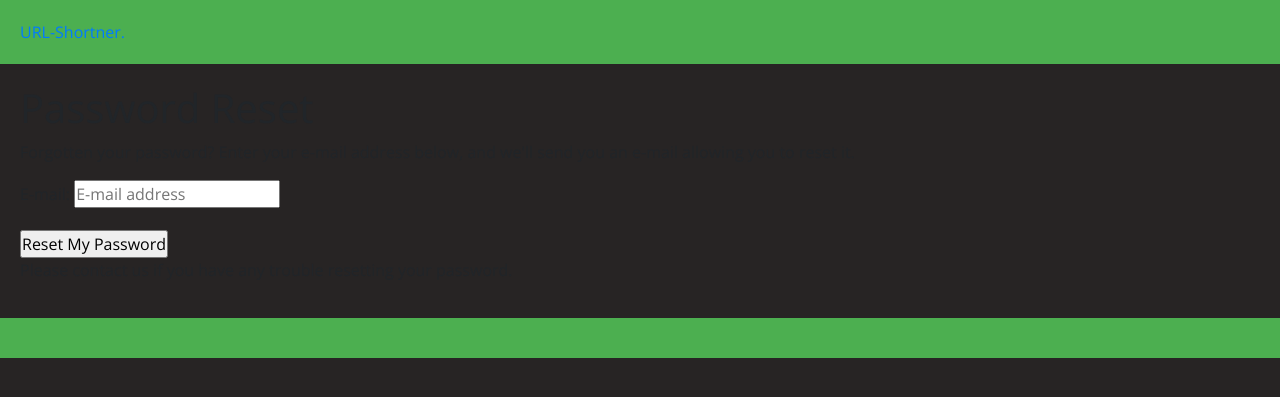
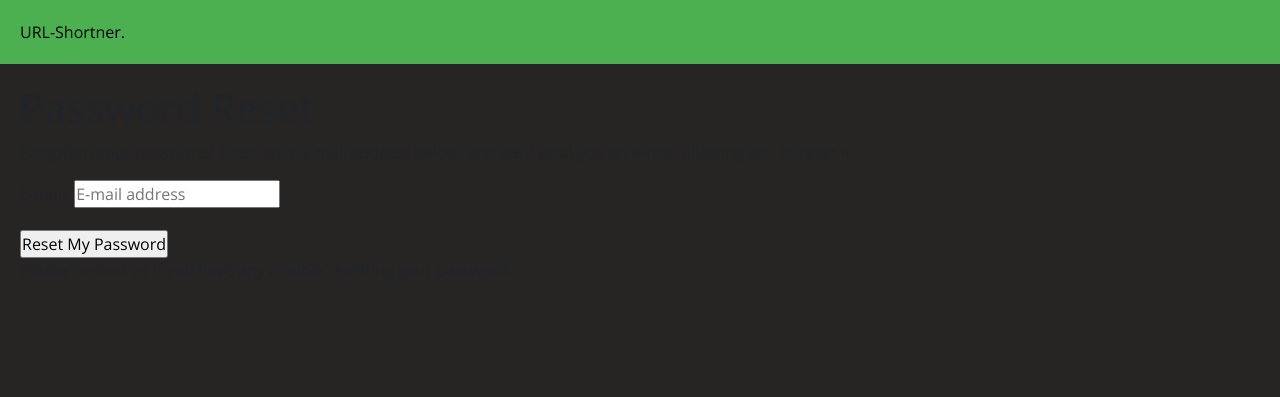
Before and after one commit to nova-sangeeth/bitsy-urlshortner, a Django app: page /accounts/password/reset/ in a window 1280 px wide. Shown: the top 397 px of the page. Run offline with Django 3.2, Linux system fonts and the light colour scheme; some libraries are stand-ins or nearby versions.

Commit message:
added the style to the template directly and commented the footer div for now.

```diff
--- a/templates/base.html
+++ b/templates/base.html
@@ -26,9 +26,7 @@
 
 <body>
     <header class='header'>
-        <div>
-            <a href="/">URL-Shortner.</a>
-        </div>
+        <a href="/" style="text-decoration: none; color: black;">URL-Shortner.</a>
     </header>
 
     <div class="content">
@@ -36,7 +34,7 @@
 
         {% endblock content %}
     </div>
-    <div id="footer"></div>
+    <!-- <div id="footer"></div> -->
 
 </body>
 
```
